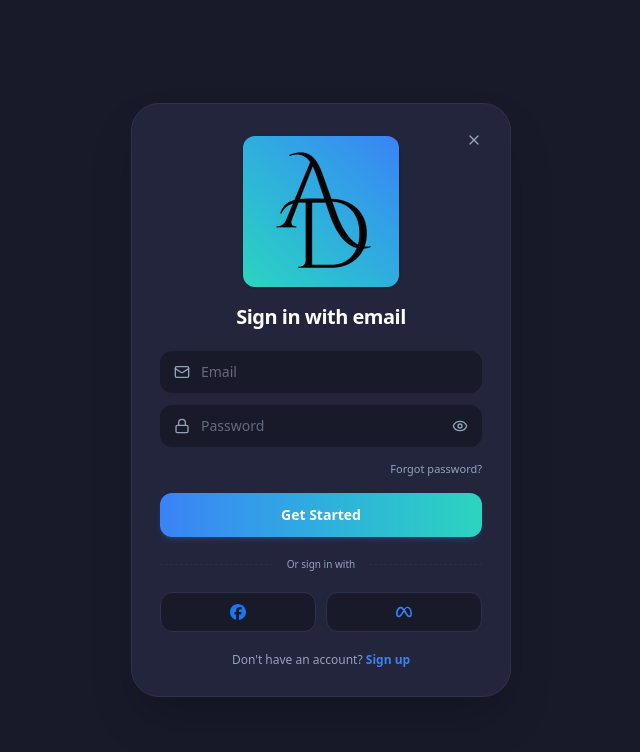
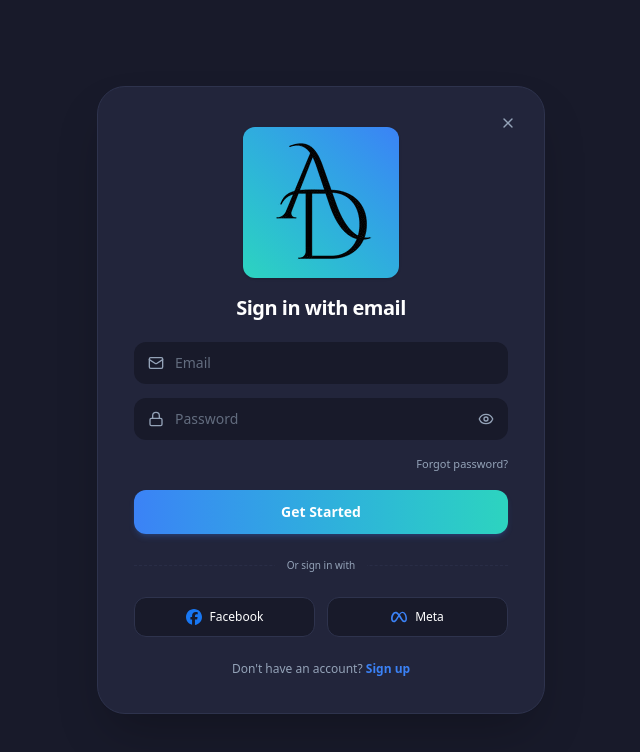
Before and after one commit to Sehar-1207/ad_pilot, a Next.js app: page /login in a window 1280 px wide. Shown: the top 752 px of the page, without its empty margins (319-959 px from the left). Built offline with nearby package versions, Linux system fonts and the light colour scheme.

Commit message:
Layout fix

```diff
--- a/app/login/page.tsx
+++ b/app/login/page.tsx
@@ -31,7 +31,7 @@ export default function AuthPage() {
 
   return (
     <div className="min-h-screen w-full flex items-center justify-center p-4 bg-[var(--bg-primary)] transition-colors duration-300">
-      <div className="relative w-full max-w-[380px] p-6 sm:p-7 rounded-[28px] bg-[var(--bg-surface)] border border-[var(--border-color)] shadow-2xl flex flex-col items-center text-center backdrop-blur-sm">
+      <div className="relative w-full max-w-md p-6 sm:p-9 rounded-[28px] bg-[var(--bg-surface)] border border-[var(--border-color)] shadow-2xl flex flex-col items-center text-center backdrop-blur-sm">
 
         <Link
           href="/"
@@ -42,7 +42,7 @@ export default function AuthPage() {
         </Link>
 
         <div className="relative mb-4 mt-1">
-          <div  className="relative flex items-center justify-center p-1.5 rounded-xl bg-gradient-to-tr from-[#2DD4BF] to-[#3B82F6] shadow-sm transition-transform duration-200 ">
+          <div className="relative flex items-center justify-center p-1.5 rounded-xl bg-gradient-to-tr from-[#2DD4BF] to-[#3B82F6] shadow-sm transition-transform duration-200">
             <Image
               src={logo}
               alt="Ad Pilot Logo"
@@ -58,7 +58,7 @@ export default function AuthPage() {
           {mode === "login" ? "Sign in with email" : "Create an account"}
         </h1>
 
-        <form onSubmit={handleSubmit} className="w-full space-y-3">
+        <form onSubmit={handleSubmit} className="w-full space-y-3.5">
           {mode === "signup" && (
             <div className="relative flex items-center">
               <User className="absolute left-3.5 w-4 h-4 text-[var(--text-secondary)] pointer-events-none" />
@@ -126,7 +126,7 @@ export default function AuthPage() {
           </button>
         </form>
 
-        <div className="relative w-full flex items-center justify-center my-5">
+        <div className="relative w-full flex items-center justify-center my-6">
           <div className="absolute inset-0 flex items-center">
             <div className="w-full border-t border-[var(--border-color)]/60 border-dashed" />
           </div>
@@ -135,23 +135,25 @@ export default function AuthPage() {
           </span>
         </div>
 
-        <div className="grid grid-cols-2 gap-2.5 w-full">
+        <div className="grid grid-cols-2 gap-3 w-full">
           <button
             type="button"
-            className="flex items-center justify-center h-10 rounded-xl bg-[var(--bg-primary)] border border-[var(--border-color)] hover:bg-[var(--bg-accent)] transition-all duration-200 group"
+            className="flex items-center justify-center gap-2 h-10 rounded-xl bg-[var(--bg-primary)] border border-[var(--border-color)] hover:bg-[var(--bg-accent)] transition-all duration-200 group text-xs font-medium text-[var(--text-primary)]"
           >
             <FaFacebook className="w-4 h-4 text-[#1877F2] group-hover:scale-110 transition-transform duration-200" />
+            <span>Facebook</span>
           </button>
 
           <button
             type="button"
-            className="flex items-center justify-center h-10 rounded-xl bg-[var(--bg-primary)] border border-[var(--border-color)] hover:bg-[var(--bg-accent)] transition-all duration-200 group"
+            className="flex items-center justify-center gap-2 h-10 rounded-xl bg-[var(--bg-primary)] border border-[var(--border-color)] hover:bg-[var(--bg-accent)] transition-all duration-200 group text-xs font-medium text-[var(--text-primary)]"
           >
             <FaMeta className="w-4 h-4 text-[#3B82F6] group-hover:scale-110 transition-transform duration-200" />
+            <span>Meta</span>
           </button>
         </div>
 
-        <div className="mt-5 text-xs text-[var(--text-secondary)]">
+        <div className="mt-6 text-xs text-[var(--text-secondary)]">
           {mode === "login" ? (
             <p>
               Don&apos;t have an account?{" "}
--- a/components/home/Hero.tsx
+++ b/components/home/Hero.tsx
@@ -45,35 +45,34 @@ const platforms: PlatformBadge[] = [
 
 export default function Hero() {
   return (
-    <section className="relative overflow-hidden pt-6 pb-10 md:pt-10 md:pb-16 bg-[var(--bg-primary)]">
+    <section className="relative overflow-hidden pt-8 pb-12 md:pt-12 md:pb-16 bg-[var(--bg-primary)]">
       <div
         aria-hidden="true"
-        className="absolute top-1/4 left-1/2 -translate-x-1/2 -translate-y-1/2 w-[500px] h-[300px] bg-gradient-to-tr from-[#3B82F6]/20 to-[#2DD4BF]/20 blur-[120px] pointer-events-none rounded-full"
+        className="absolute top-1/4 left-1/2 -translate-x-1/2 -translate-y-1/2 w-[280px] sm:w-[500px] h-[200px] sm:h-[300px] bg-gradient-to-tr from-[#3B82F6]/20 to-[#2DD4BF]/20 blur-[60px] sm:blur-[120px] pointer-events-none rounded-full"
       />
 
       <div className="max-w-7xl mx-auto px-4 sm:px-6 lg:px-8 relative z-10">
-        <div className="flex flex-col items-center text-center space-y-8">
+        <div className="flex flex-col items-center text-center space-y-6 sm:space-y-8">
 
           <div className="inline-flex items-center gap-2 px-3.5 py-1.5 rounded-full bg-[var(--bg-accent)] border border-[var(--border-color)] text-xs font-semibold text-[var(--text-primary)] shadow-sm">
             <Sparkles className="w-4 h-4 text-[#2DD4BF]" />
             <span>Next-Gen Meta Ad Analytics</span>
           </div>
-
-          <h1 className="text-4xl sm:text-5xl md:text-6xl lg:text-7xl font-extrabold tracking-tight text-[var(--text-primary)] max-w-4xl leading-[1.15]">
+          <h1 className="text-3xl sm:text-5xl md:text-6xl lg:text-7xl font-extrabold tracking-tight text-[var(--text-primary)] max-w-4xl leading-[1.2] sm:leading-[1.15]">
             Optimize Your Meta Ads with{" "}
-            <span className="bg-gradient-to-r from-[#3B82F6] via-[#2DD4BF] to-[#3B82F6] bg-clip-text text-transparent">
+            <span className="inline-block bg-gradient-to-r from-[#3B82F6] via-[#2DD4BF] to-[#3B82F6] bg-clip-text text-transparent">
               AI Precision.
             </span>
           </h1>
 
-          <p className="text-base sm:text-lg md:text-xl text-[var(--text-secondary)] max-w-2xl leading-relaxed">
+          <p className="text-sm sm:text-lg md:text-xl text-[var(--text-secondary)] max-w-2xl leading-relaxed px-2">
             Connect your Facebook & Instagram ad accounts in minutes. Track performance, maximize ROAS, and get real-time recommendations powered by AI.
           </p>
 
-          <div className="flex flex-col items-center gap-4 pt-2">
+          <div className="flex flex-col items-center gap-4 pt-2 w-full sm:w-auto">
             <Link
               href="/login"
-              className="px-8 py-4 text-base font-semibold text-white bg-gradient-to-r from-[#3B82F6] to-[#2DD4BF] hover:opacity-95 rounded-2xl shadow-lg shadow-[#3B82F6]/20 hover:shadow-xl hover:shadow-[#3B82F6]/30 hover:-translate-y-0.5 transition-all duration-200 flex items-center gap-3 group"
+              className="w-full sm:w-auto justify-center px-8 py-3.5 sm:py-4 text-base font-semibold text-white bg-gradient-to-r from-[#3B82F6] to-[#2DD4BF] hover:opacity-95 rounded-2xl shadow-lg shadow-[#3B82F6]/20 hover:shadow-xl hover:shadow-[#3B82F6]/30 hover:-translate-y-0.5 transition-all duration-200 flex items-center gap-3 group"
             >
               <span>Get Started Free</span>
               <ArrowRight className="w-5 h-5 group-hover:translate-x-1 transition-transform duration-200" />
```
